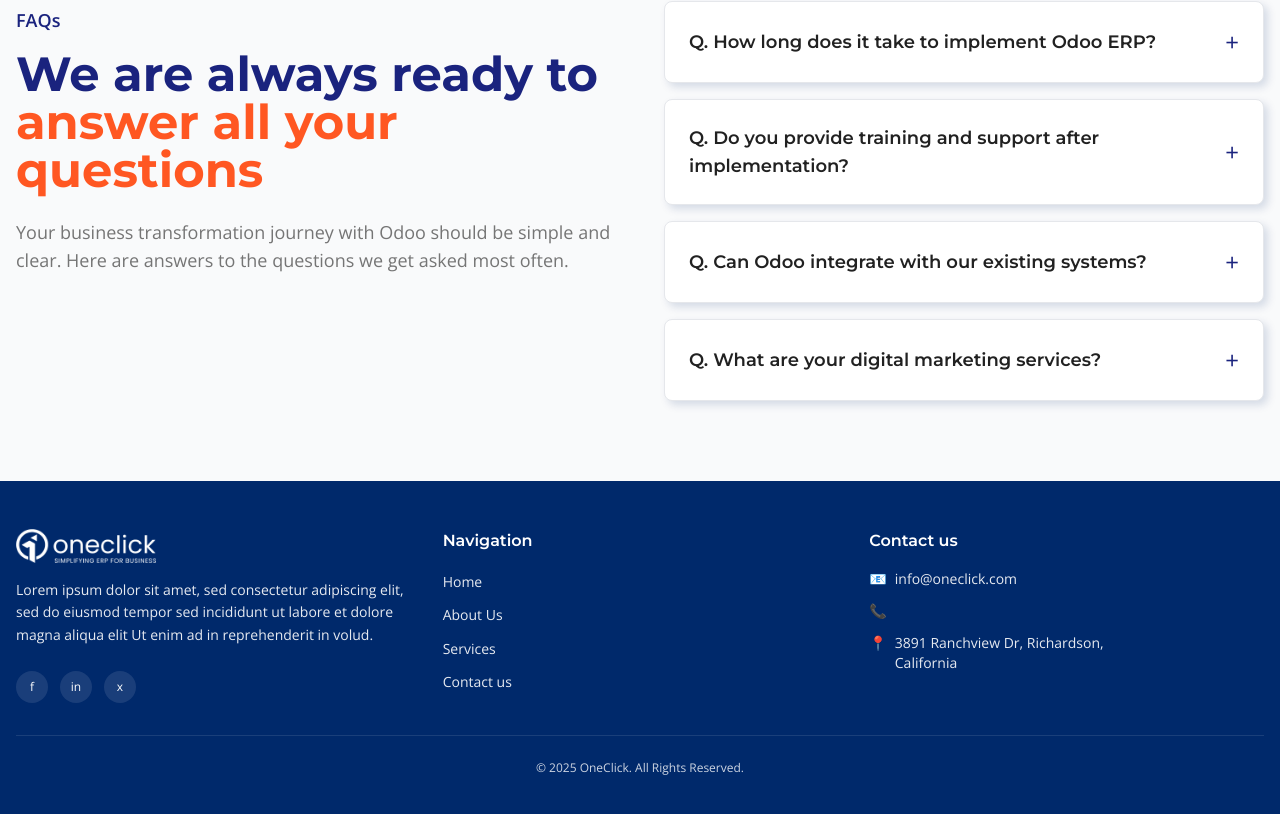
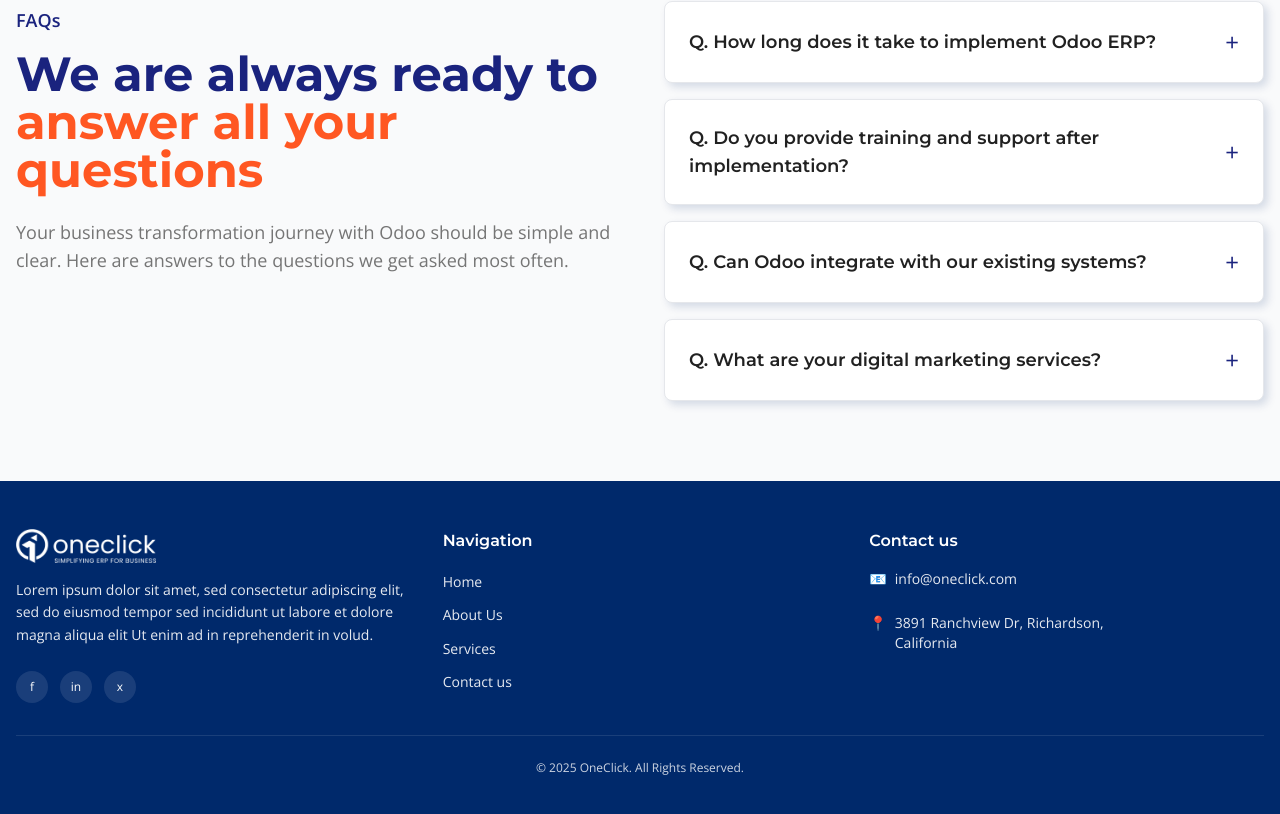
Before and after one commit to hamipirzada/OneClick-ERP, a Next.js app: page / in a window 1280 px wide. Shown: the part 3841-4655 px from the top of the page. Built offline with nearby package versions, Linux system fonts and the light colour scheme.

Commit message:
Update Footer.tsx

```diff
--- a/src/components/Footer.tsx
+++ b/src/components/Footer.tsx
@@ -56,8 +56,8 @@
                 <span className="text-white/90 text-sm">info@oneclick.com</span>
               </div>
               <div className="flex items-center gap-2">
-                <span className="text-sm">📞</span>
-                {/* <span className="text-white/90 text-sm">+91 7051294074</span> */}
+                {/*<span className="text-sm">📞</span>
+                 <span className="text-white/90 text-sm">+91 7051294074</span> */}
               </div>
               <div className="flex items-start gap-2">
                 <span className="text-sm">📍</span>
```
